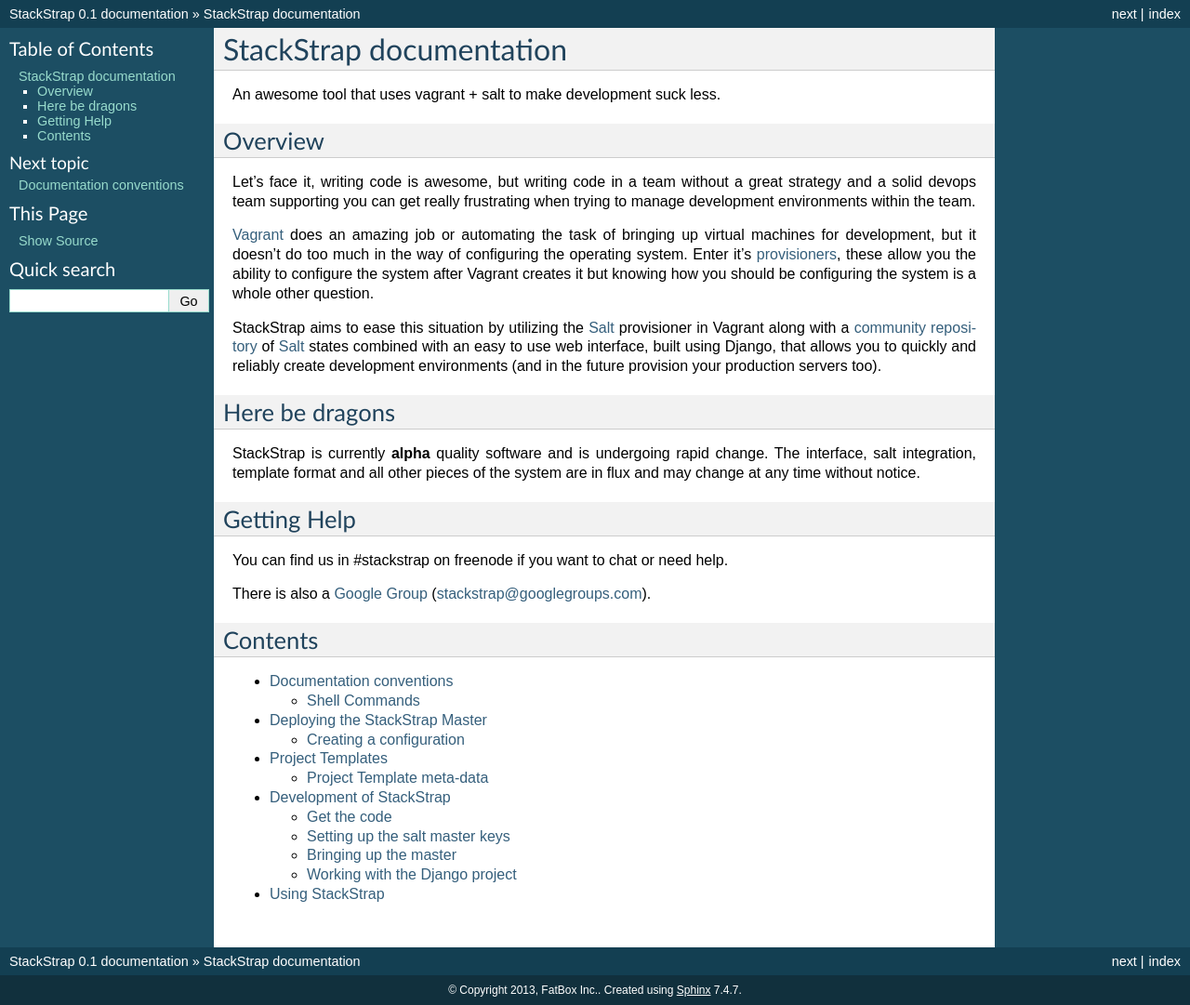
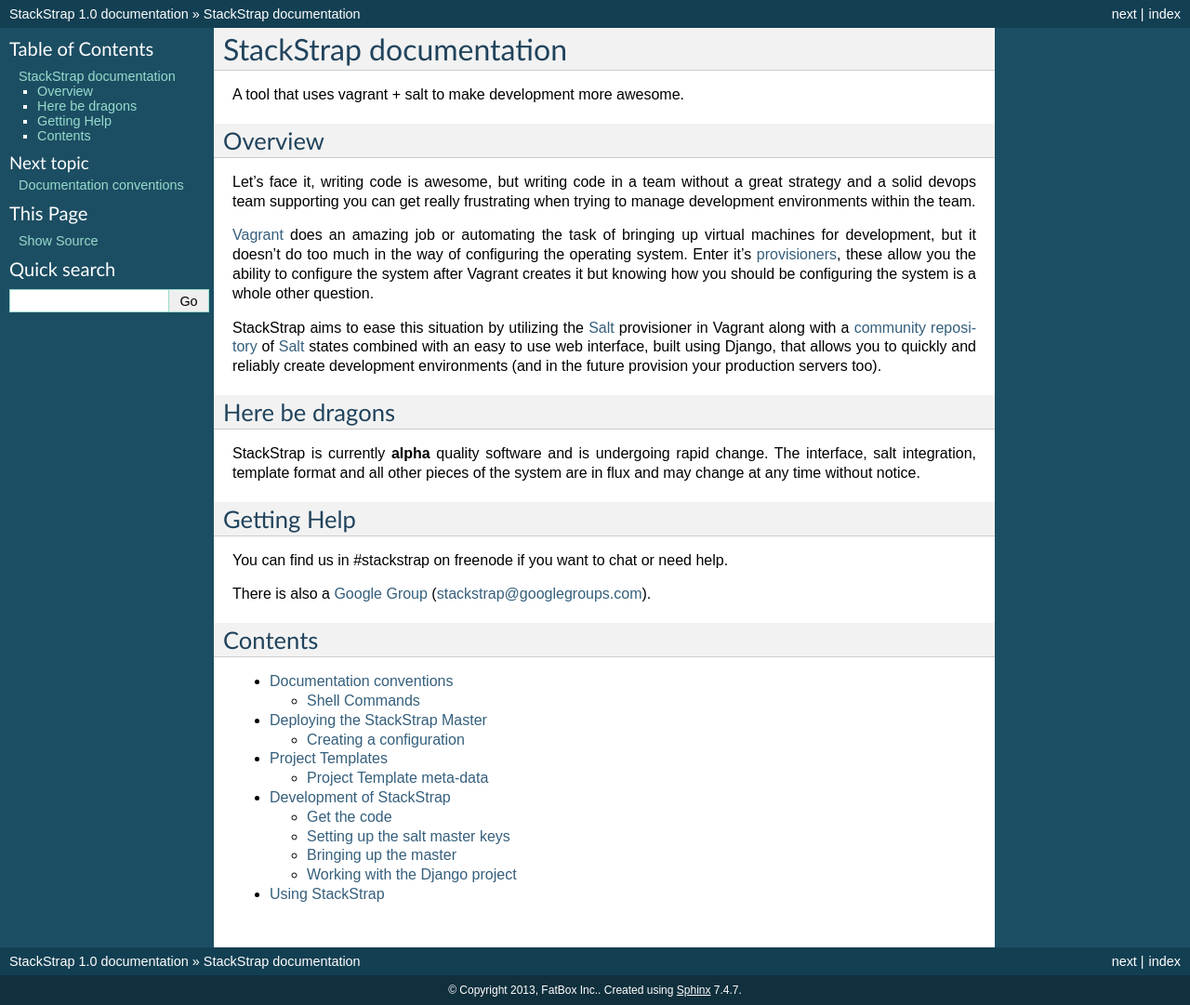
Before and after one commit to stackstrap/stackstrap, a Sphinx documentation site: the page built from docs/index.rst, in a window 1280 px wide. Shown: the whole page at 93% size. Built offline with Sphinx 7.4.7, drawn with Linux system fonts in a browser that asks for light colours.

Commit message:
Stop using the word "suck", it's too negative

```diff
--- a/README.rst
+++ b/README.rst
@@ -1,7 +1,7 @@
 StackStrap
 ==========
 
-An awesome tool that uses vagrant + salt to make development suck less.
+Making development more awesome.
 
 .. image:: https://travis-ci.org/fatbox/stackstrap.png?branch=master
            :target: https://travis-ci.org/fatbox/stackstrap
--- a/docs/conf.py
+++ b/docs/conf.py
@@ -12,6 +12,8 @@
 # serve to show the default.
 
 import sys, os
+
+from stackstrap import __version__
 
 # If extensions (or modules to document with autodoc) are in another directory,
 # add these directories to sys.path here. If the directory is relative to the
@@ -49,8 +51,8 @@
 #
 # The short X.Y version.
 
-version = "0.1"
-release = "0.1"
+version = __version__.split('.')[0]
+release = __version__
 
 # The language for content autogenerated by Sphinx. Refer to documentation
 # for a list of supported languages.
@@ -228,7 +230,7 @@
 #  dir menu entry, description, category)
 texinfo_documents = [
   ('index', 'stackstrap', u'StackStrap Documentation',
-   u'Evan Borgstrom', 'stackstrap', 'An awesome tool that uses vagrant + salt to make development suck less',
+   u'Evan Borgstrom', 'stackstrap', 'A tool that uses vagrant + salt to make development more awesome',
    'Miscellaneous'),
 ]
 
--- a/docs/index.rst
+++ b/docs/index.rst
@@ -1,7 +1,7 @@
 StackStrap documentation
 ========================
 
-An awesome tool that uses vagrant + salt to make development suck less.
+A tool that uses vagrant + salt to make development more awesome.
 
 Overview
 --------
--- a/setup.py
+++ b/setup.py
@@ -28,7 +28,7 @@
     include_package_data=True,
     version=version,
     license="Apache License, Version 2.0",
-    description='An awesome tool that uses vagrant + salt to make development suck less',
+    description='A tool that uses vagrant + salt to make development more awesome',
     long_description=open('README.rst').read(),
     author='Evan Borgstrom',
     author_email='evan@borgstrom.ca',
```
Also changed, not shown: 1 other file.
